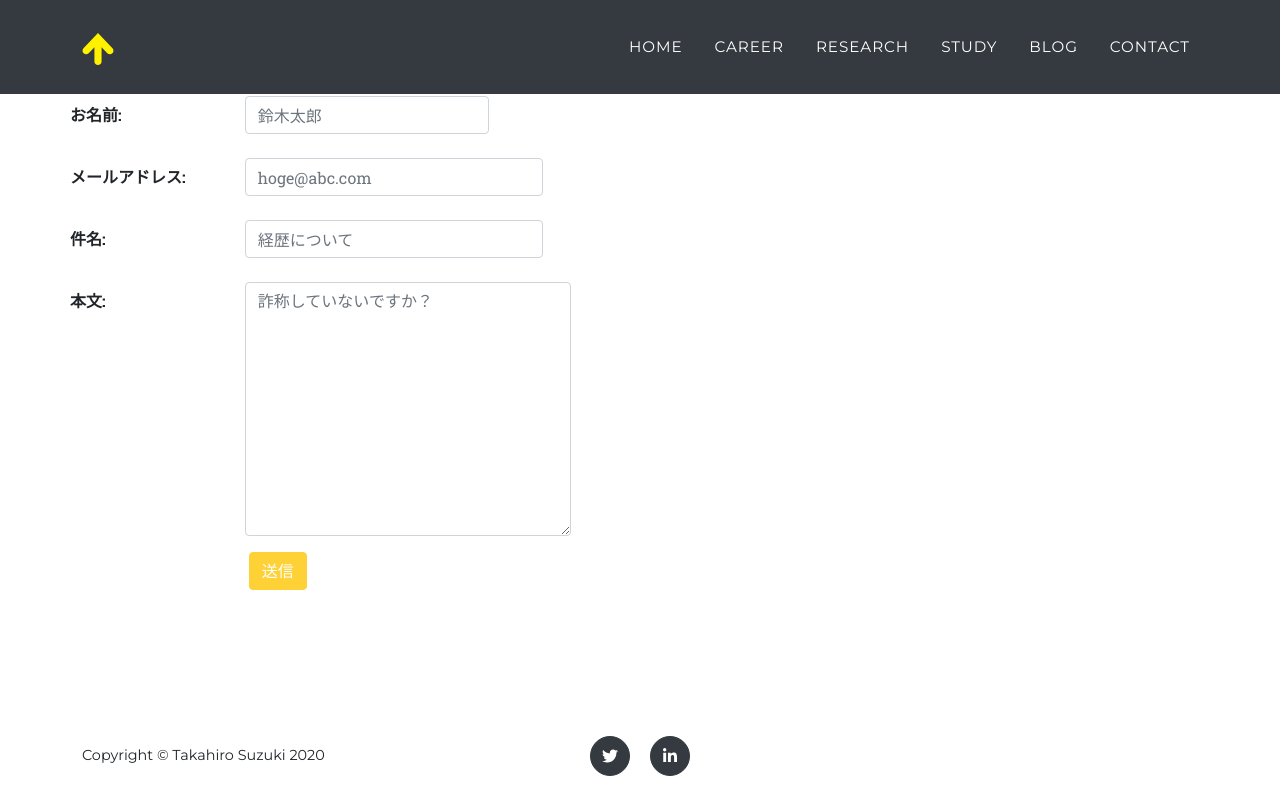
After one commit to tkp0331/myhomepage, a Django app: page /contact/ in a window 1280 px wide. The commit adds this page. Run offline with Django 3.2, Linux system fonts and the light colour scheme; some libraries are stand-ins or nearby versions; some web fonts are replaced.

Commit message:
make contact form

```diff
--- /dev/null
+++ b/homepage/forms.py
@@ -0,0 +1,23 @@
+from django import forms
+
+
+class ContactForm(forms.Form):
+    name = forms.CharField(label="お名前", max_length=255)
+    email = forms.EmailField(label="メールアドレス")
+    title = forms.CharField(label="件名", max_length=255)
+    message = forms.CharField(label="本文", widget=forms.Textarea)
+
+    def __init__(self, *args, **kwargs):
+        super().__init__(*args, **kwargs)
+
+        self.fields["name"].widget.attrs["class"] = "form-control col-9"
+        self.fields["name"].widget.attrs["placeholder"] = "鈴木太郎"
+
+        self.fields["email"].widget.attrs["class"] = "form-control col-11"
+        self.fields["email"].widget.attrs["placeholder"] = "hoge@abc.com"
+
+        self.fields["title"].widget.attrs["class"] = "form-control col-11"
+        self.fields["title"].widget.attrs["placeholder"] = "経歴について"
+
+        self.fields["message"].widget.attrs["class"] = "form-control col-12"
+        self.fields["message"].widget.attrs["placeholder"] = "詐称していないですか？"
--- a/homepage/templates/base.html
+++ b/homepage/templates/base.html
@@ -24,8 +24,7 @@
 
     <!-- Google fonts-->
     <link href="https://fonts.googleapis.com/css?family=Montserrat:400,700" rel="stylesheet" type="text/css" />
-    <link href="https://fonts.googleapis.com/css?family=Droid+Serif:400,700,400italic,700italic" rel="stylesheet"
-        type="text/css" />
+    <link href="https://fonts.googleapis.com/css?family=Droid+Serif:400,700,400italic,700italic" rel="stylesheet" type="text/css" />
     <link href="https://fonts.googleapis.com/css?family=Roboto+Slab:400,100,300,700" rel="stylesheet" type="text/css" />
 
     <!-- Core theme CSS (includes Bootstrap)-->
@@ -43,22 +42,19 @@
         <!-- Navigation-->
         <nav class="navbar navbar-expand-lg navbar-dark fixed-top bg-dark" id="mainNav">
             <div class="container">
-                <a class="navbar-brand js-scroll-trigger" href="#page-top"><img
-                        src="{% static 'assets/img/upper_arrow2.svg' %}" alt="" /></a>
-                <button class="navbar-toggler navbar-toggler-right" type="button" data-toggle="collapse"
-                    data-target="#navbarResponsive" aria-controls="navbarResponsive" aria-expanded="false"
-                    aria-label="Toggle navigation">
+                <a class="navbar-brand js-scroll-trigger" href="#page-top"><img src="{% static 'assets/img/upper_arrow2.svg' %}" alt="" /></a>
+                <button class="navbar-toggler navbar-toggler-right" type="button" data-toggle="collapse" data-target="#navbarResponsive" aria-controls="navbarResponsive" aria-expanded="false" aria-label="Toggle navigation">
                     Menu
                     <i class="fas fa-bars ml-1"></i>
                 </button>
                 <div class="collapse navbar-collapse" id="navbarResponsive">
                     <ul class="navbar-nav text-uppercase ml-auto">
-                        <li class="nav-item"><a class="nav-link js-scroll-trigger" href="#home">Home</a></li>
+                        <li class="nav-item"><a class="nav-link js-scroll-trigger" href="{% url 'homepage:index' %}">Home</a></li>
                         <li class="nav-item"><a class="nav-link js-scroll-trigger" href="#career">Career</a></li>
                         <li class="nav-item"><a class="nav-link js-scroll-trigger" href="#research">Research</a></li>
                         <li class="nav-item"><a class="nav-link js-scroll-trigger" href="#study">Study</a></li>
                         <li class="nav-item"><a class="nav-link js-scroll-trigger" href="#blog">Blog</a></li>
-                        <li class="nav-item"><a class="nav-link js-scroll-trigger" href="#contack">Contact</a></li>
+                        <li class="nav-item"><a class="nav-link js-scroll-trigger" href="{% url 'homepage:contact' %}">Contact</a></li>
                     </ul>
                 </div>
             </div>
@@ -74,10 +70,8 @@
                 <div class="row align-items-center">
                     <div class="col-lg-4 text-lg-left">Copyright © Takahiro Suzuki 2020</div>
                     <div class="col-lg-4 my-3 my-lg-0">
-                        <a class="btn btn-dark btn-social mx-2" href="https://twitter.com/Takahiro2525vdo"
-                            target="_blank"><i class="fab fa-twitter"></i></a>
-                        <a class="btn btn-dark btn-social mx-2" href="https://www.linkedin.com/in/takahiro-suzuki-0331/"
-                            target="_blank"><i class="fab fa-linkedin-in"></i></a>
+                        <a class="btn btn-dark btn-social mx-2" href="https://twitter.com/Takahiro2525vdo" target="_blank"><i class="fab fa-twitter"></i></a>
+                        <a class="btn btn-dark btn-social mx-2" href="https://www.linkedin.com/in/takahiro-suzuki-0331/" target="_blank"><i class="fab fa-linkedin-in"></i></a>
                     </div>
                 </div>
             </div>
--- /dev/null
+++ b/homepage/templates/contact.html
@@ -0,0 +1,33 @@
+{% extends 'base.html' %}
+
+{% block title %}とある東北大院生のHP|Contact{% endblock %}
+
+{% block contents %}
+<div class="container mt-5">
+    <div class="row mt-5">
+        <form method="post">
+            {% csrf_token %}
+
+            {{ form.non_field_errors }}
+
+            {% for field in form %}
+            <div class="form-group row">
+                {# label要素を使うと、フォーム中の項目名と部品が紐づく #}
+                {# field.id_for_labelを使うと、部品のidを取得でき、それをforに指定することで項目名と部品を紐付け出来る #}
+                <label for="{{ field.id_for_label }}" class="col-sm-4 col-form-label">
+                    <strong>{{ field.label_tag }}</strong>
+                </label>
+                <div class="col-sm-8">
+                    {{ field }}
+                    {{ field.errors }}
+                </div>
+            </div>
+            {% endfor %}
+
+            <div class="offset-sm-4 col-sm-8">
+                <button class="btn btn-primary" type="submit">送信</button>
+            </div>
+        </form>
+    </div>
+</div>
+{% endblock %}
--- a/homepage/urls.py
+++ b/homepage/urls.py
@@ -4,4 +4,5 @@ from . import views
 app_name = "homepage"
 urlpatterns = [
     path('', views.IndexView.as_view(), name="index"),
+    path('contact/', views.ContactView.as_view(), name="contact"),
 ]
--- a/homepage/views.py
+++ b/homepage/views.py
@@ -1,5 +1,12 @@
 from django.views import generic
+
+from .forms import ContactForm
 
 
 class IndexView(generic.TemplateView):  # TemplateViewはテンプレート表示に特化したview
     template_name = 'index.html'
+
+
+class ContactView(generic.FormView):  # FormViewはフォーム処理に特化したview
+    template_name = 'contact.html'
+    form_class = ContactForm
--- a/static/css/mystyle.css
+++ b/static/css/mystyle.css
@@ -9,3 +9,6 @@ body, #wrapper {
 footer {
     margin-top: auto;
 }
+.my-div-style{
+    margin-top: 200%;
+}
```
